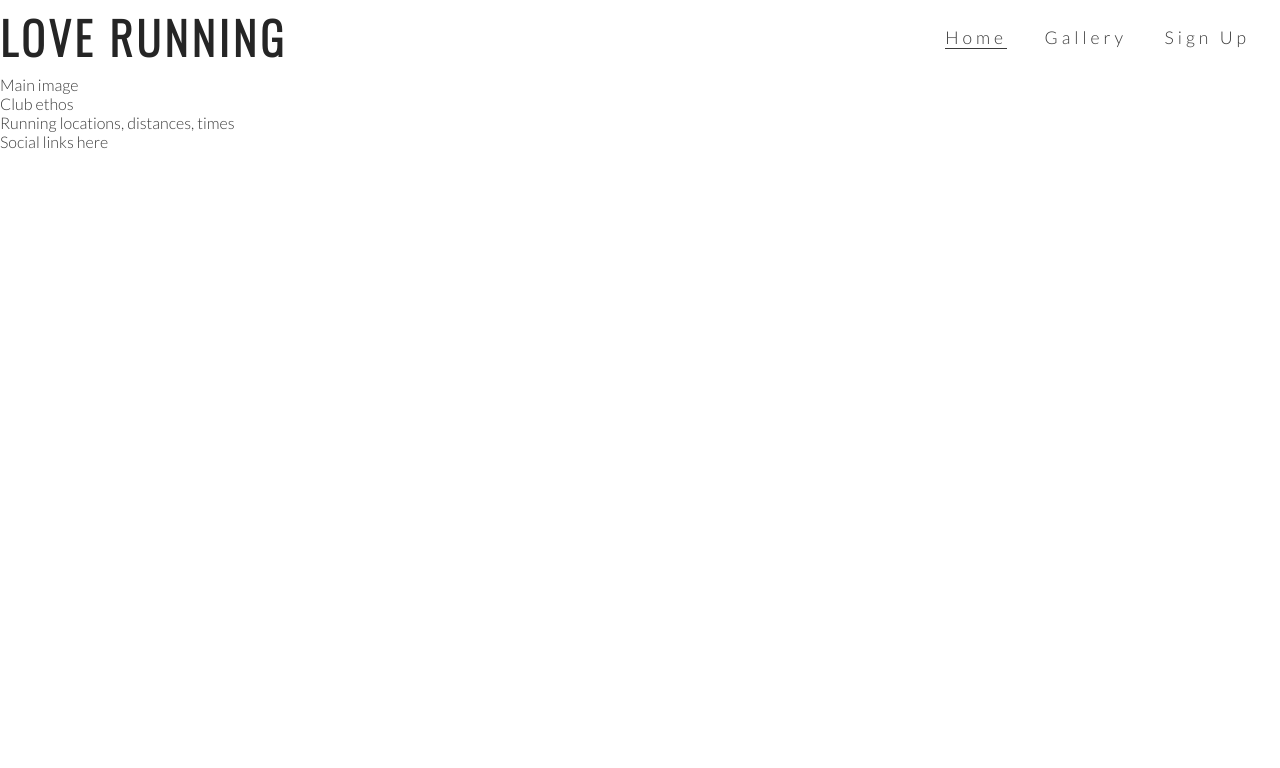
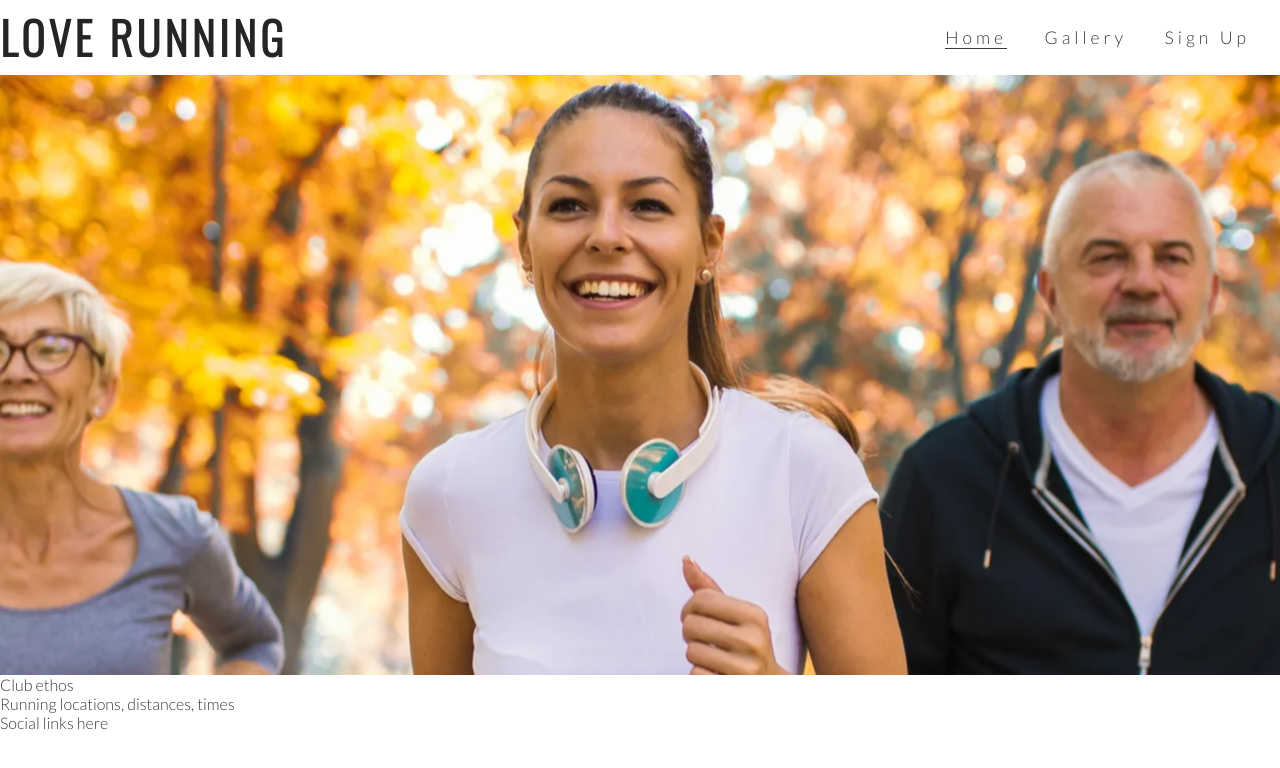
Before and after one commit to amylour/Love-Running, a plain HTML site: page index.html in a window 1280 px wide. Drawn offline with nearby package versions, Linux system fonts and the light colour scheme.

Commit message:
Added hero image

```diff
--- a/assets/css/style.css
+++ b/assets/css/style.css
@@ -54,3 +54,12 @@ h1, h2 {
 .active {
     border-bottom: 1px solid #3a3a3a;
 }
+
+/* hero image */
+
+#hero-image {
+    height: 600px;
+    width: 100%;
+    background: url('../images/hero-image.webp') no-repeat center center;
+
+}
--- a/index.html
+++ b/index.html
@@ -30,7 +30,7 @@
         </nav>
     </header>
     <section>
-        Main image
+        <div id="hero-image"></div>
     </section>
     <section>
         Club ethos
```
Also changed, not shown: assets/images/hero-image.webp (added).
